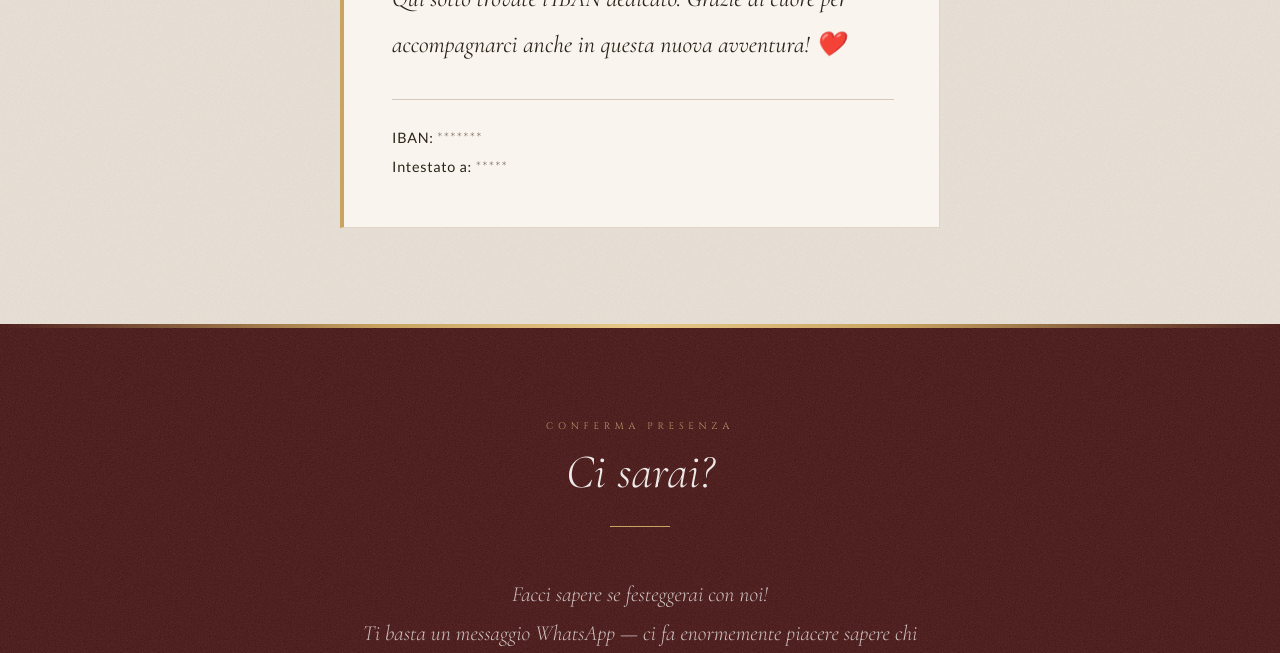
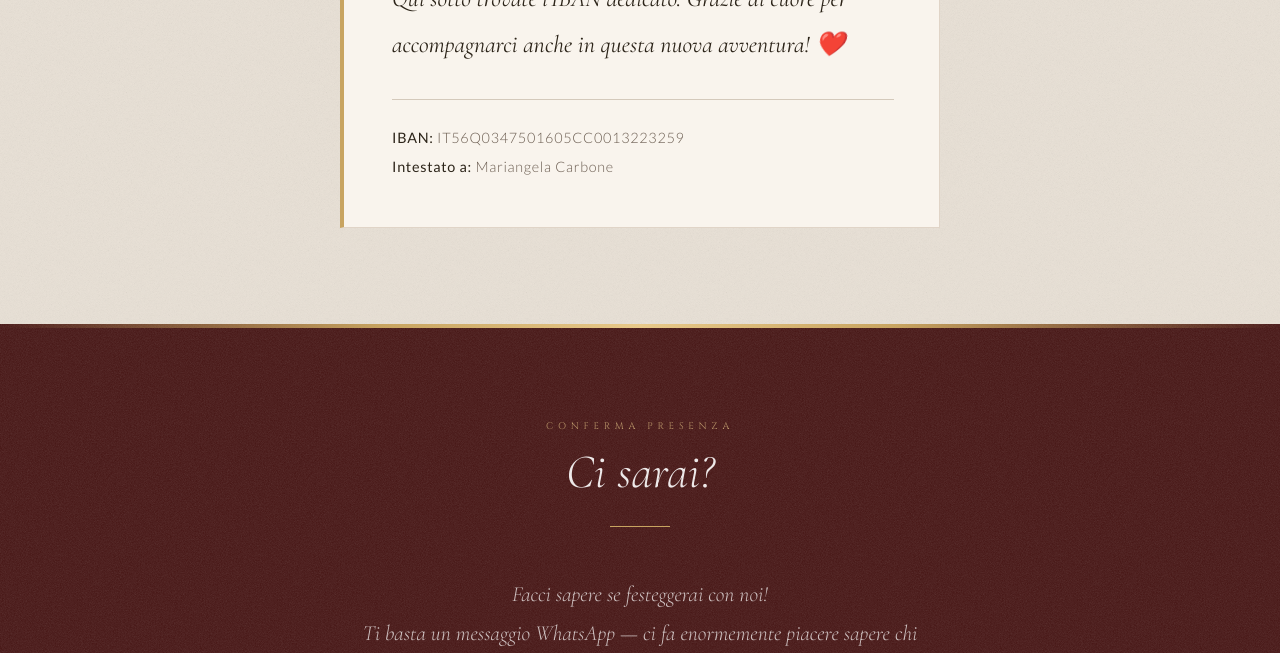
Before and after one commit to bros712-maker/mariestefanosposi, a plain HTML site: page index.html in a window 1280 px wide. Shown: the part 4940-5593 px from the top of the page. Drawn offline with nearby package versions, Linux system fonts and the light colour scheme.

Commit message:
add iban

```diff
--- a/index.html
+++ b/index.html
@@ -661,8 +661,8 @@ Se desiderate quindi farci un pensiero, abbiamo scelto un piccolo fondo sogni
 
 Qui sotto trovate l'IBAN dedicato. Grazie di cuore per accompagnarci anche in questa nuova avventura! ❤️</p>
       <div class="gift-iban">
-        <p><strong>IBAN:</strong> *******</p>
-        <p><strong>Intestato a:</strong> *****</p>
+        <p><strong>IBAN:</strong> IT56Q0347501605CC0013223259</p>
+        <p><strong>Intestato a:</strong> Mariangela Carbone</p>
       </div>
     </div>
   </div>
```
